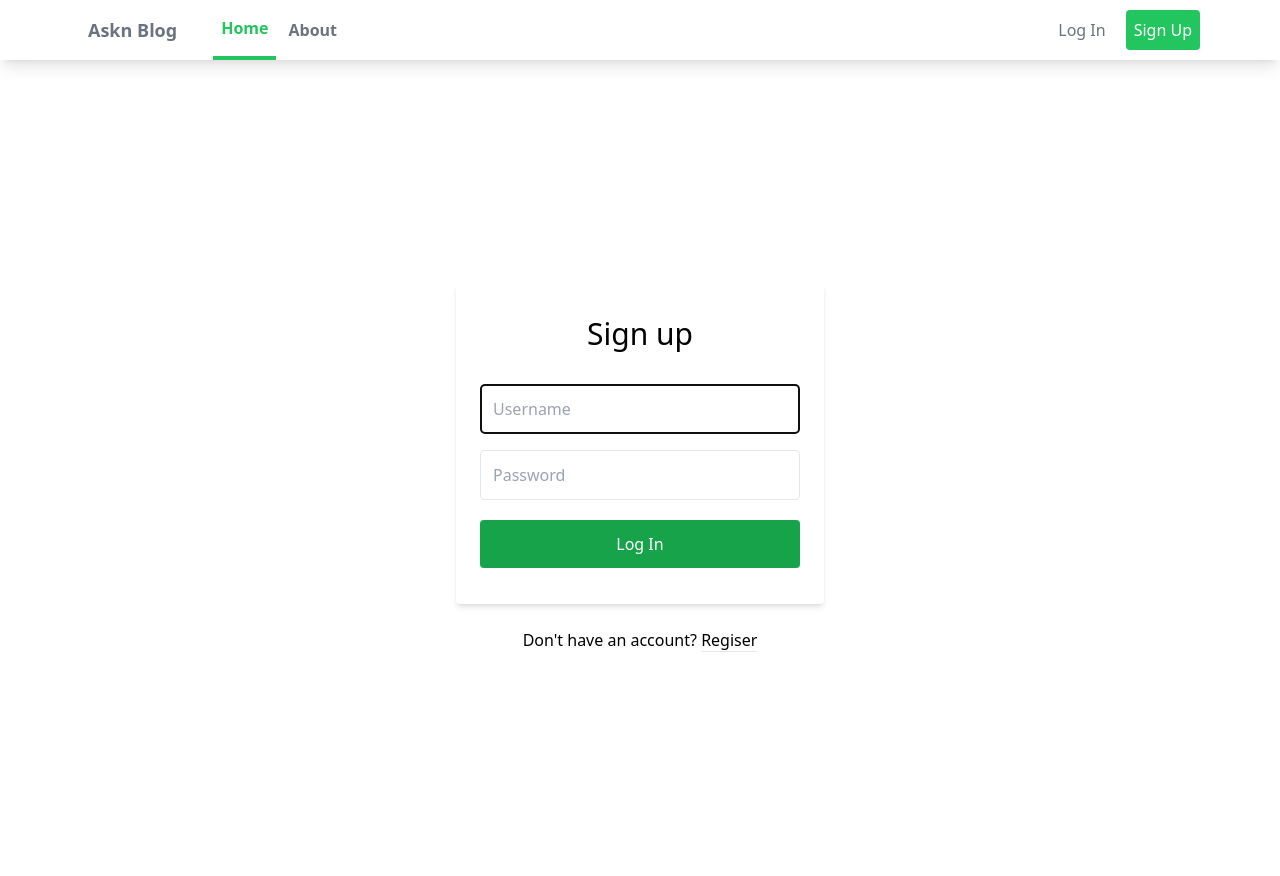
After one commit to asknksk/Django-Blog-App, a Django app: page /users/login/ in a window 1280 px wide. The commit adds this page. Run offline with Django 4.2, Linux system fonts and the light colour scheme; some libraries are stand-ins or nearby versions.

Commit message:
login and logout completed

```diff
--- a/blog/templates/blog/navbar.html
+++ b/blog/templates/blog/navbar.html
@@ -6,7 +6,7 @@
       <div class="flex space-x-7">
         <div>
           <!-- Website Logo -->
-          <a href="#" class="flex items-center py-4 px-2">
+          <a href="{% url 'home' %}" class="flex items-center py-4 px-2">
             {% comment %}
             <img
               src="{% static 'blog/images/cw_logo.jpg' %}"
@@ -37,7 +37,7 @@
         {% if request.user.is_authenticated %}
 
         <a
-          href=""
+          href="{% url 'user_logout' %}"
           class="py-2 px-2 font-medium text-gray-500 rounded hover:bg-green-500 hover:text-white transition duration-300"
           >Log Out</a
         >
@@ -48,7 +48,7 @@
         >
         {% else %}
         <a
-          href=""
+          href="{% url 'user_login' %}"
           class="py-2 px-2 font-medium text-gray-500 rounded hover:bg-green-500 hover:text-white transition duration-300"
           >Log In</a
         >
@@ -58,7 +58,6 @@
           >Sign Up</a
         >
         {% endif %}
-
       </div>
       <!-- Mobile menu button -->
       <div class="md:hidden flex items-center">
--- a/main/settings.py
+++ b/main/settings.py
@@ -139,3 +139,5 @@ INTERNAL_IPS = [
     "127.0.0.1",
 ]
 NPM_BIN_PATH = r"C:\Program Files\nodejs\npm.cmd"
+
+LOGIN_REDIRECT_URL = "/"
--- /dev/null
+++ b/users/templates/users/registration/login.html
@@ -0,0 +1,53 @@
+{% extends 'blog/base.html' %} {% load tailwind_tags %} {% block content %}
+
+<form action="{% url 'user_login' %}" method="post">
+  {% csrf_token %}
+  <div class="bg-grey-lighter min-h-screen flex flex-col my-2">
+    <div
+      class="container max-w-sm mx-auto flex-1 flex flex-col items-center justify-center px-2"
+    >
+      <div class="bg-white px-6 py-8 rounded shadow-md text-black w-full">
+        <h2 class="mb-8 text-3xl text-center">Sign up</h2>
+
+        <input
+          type="text"
+          name="username"
+          autofocus=""
+          autocapitalize="none"
+          autocomplete="username"
+          maxlength="150"
+          required=""
+          id="id_username"
+          class="block border border-grey-light w-full p-3 rounded mb-4"
+          placeholder="Username"
+        />
+
+        <input
+          type="password"
+          class="block border border-grey-light w-full p-3 rounded mb-4"
+          required_id="id_password"
+          name="password"
+          auto_complete="current_password"
+          placeholder="Password"
+        />
+
+        <button
+          type="submit"
+          class="w-full text-center py-3 rounded bg-green-600 text-white hover:bg-green-800 focus:outline-none my-1"
+        >
+          Log In
+        </button>
+      </div>
+      <div class="text-grey-dark mt-6">
+Don't have an account?
+       <a class="no-underline border-b border-blue text-blue" href="{% url 'register' %}">
+          Regiser
+        </a>
+      </div>
+    </div>
+  </div>
+</form>
+
+
+
+{% endblock content %}
--- a/users/templates/users/registration/register.html
+++ b/users/templates/users/registration/register.html
@@ -65,7 +65,7 @@
       </div>
       <div class="text-grey-dark mt-6">
         Already have an account?
-        <a class="no-underline border-b border-blue text-blue" href="">
+        <a class="no-underline border-b border-blue text-blue" href="{% url 'user_login' %}">
           Log in </a
         >
       </div>
@@ -73,4 +73,3 @@
   </div>
 
   {% endblock content %}
-</form>
--- a/users/urls.py
+++ b/users/urls.py
@@ -1,7 +1,10 @@
 from django.urls import path
 
-from users.views import register
+from users.views import register, user_login, user_logout
 
 urlpatterns = [
     path('', register, name="register"),
+    path('logout/', user_logout, name="user_logout"),
+    path('login/', user_login, name="user_login"),
+
 ]
--- a/users/views.py
+++ b/users/views.py
@@ -1,39 +1,30 @@
 from django.shortcuts import render, redirect
-from django.contrib.auth.forms import UserCreationForm
-from django.contrib.auth import authenticate, login
+from django.contrib.auth.forms import UserCreationForm, AuthenticationForm
+from django.contrib.auth import authenticate, login, logout
 
 from users.forms import UserRegisterForm
-
-# Create your views here.
-# def register(request):
-#     form = UserCreationForm(request.POST or None)
-#     # form = UserCreationForm()    # bu eski yöntem üstteki kısa olarak yapılabilir.
-#     # if request.method == "POST":
-#     #     form = UserCreationForm(request.POST or None)
-#     if form.is_valid() :
-#         form.save()
-
-#         username = form.cleaned_data.get("username")
-#         password = form.cleaned_data.get("password1")
-
-#         user = authenticate(username=username, password=password)
-#         login(request, user)
-
-#         return redirect("home")
-
-#     context = {
-#         'form':form,
-#     }
-
-#     return render(request, 'users/registration/register.html', context)
 
 def register(request):
     if request.method == 'POST':
         form = UserRegisterForm(request.POST)
         if form.is_valid():
-            form.save()
+            user = form.save()
             username = form.cleaned_data.get('username')
+            login(request, user)
             return redirect('home')
     else:
         form = UserRegisterForm()
     return render(request, 'users/registration/register.html', {'form': form})
+
+def user_logout(request):
+    logout(request)
+    return redirect('home')
+
+def user_login(request):
+    form = AuthenticationForm(request, data=request.POST)
+    if form.is_valid():
+        user = form.get_user()
+        login(request, user)
+        return redirect('home')
+
+    return render(request, 'users/registration/login.html', {'form' : form})
```
